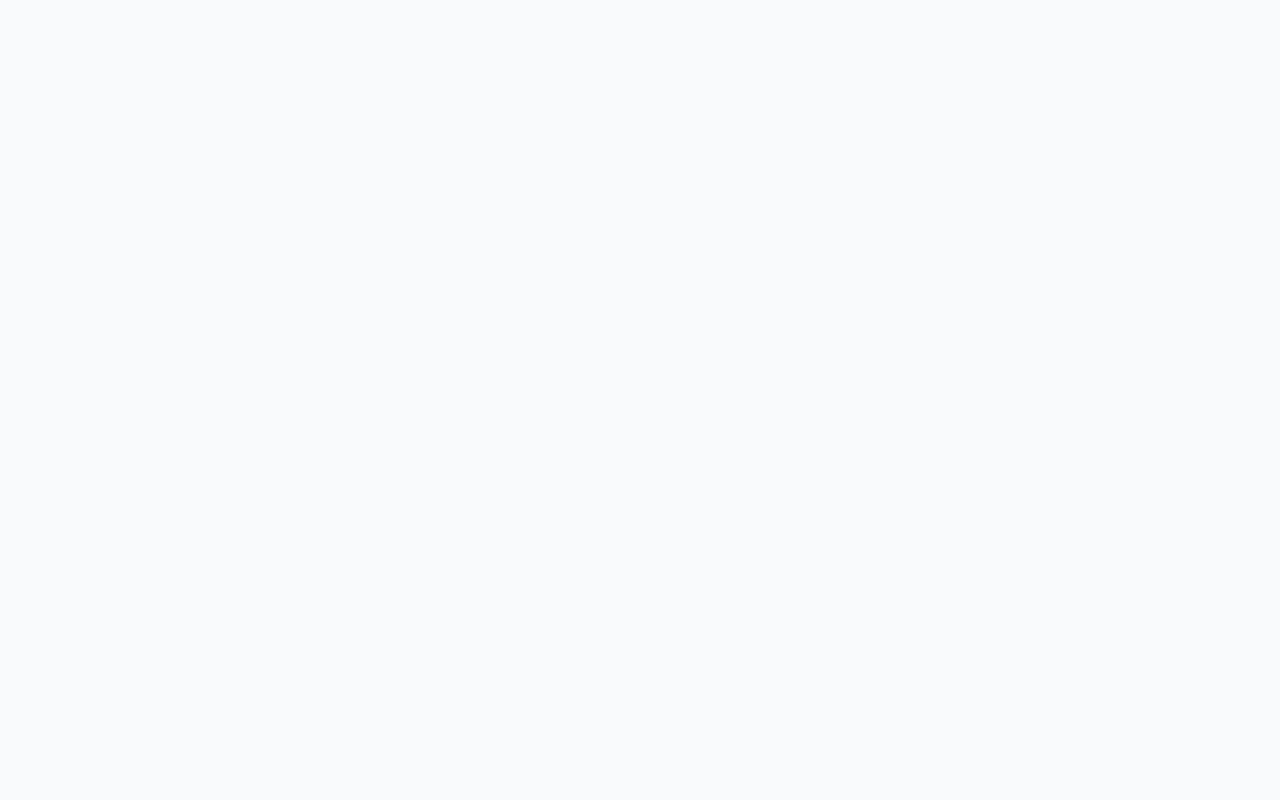
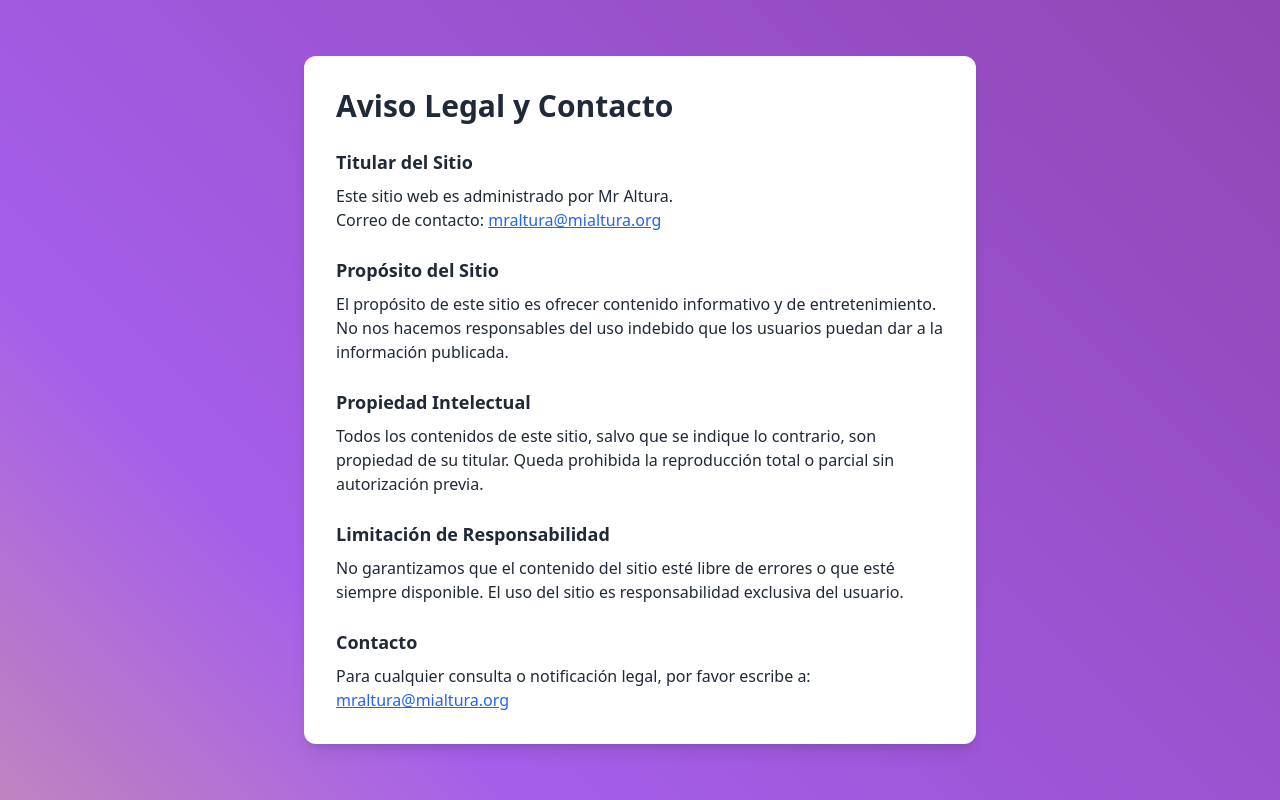
Before and after one commit to DxJxRV/mialtura, a React (Vite) app: page /aviso in a window 1280 px wide. Before the commit this address had no page. Built offline with nearby package versions, Linux system fonts and the light colour scheme.

Commit message:
[fix] Para que adsence lo apruebe

```diff
--- a/index.html
+++ b/index.html
@@ -3,7 +3,8 @@
   <head>
     <meta charset="UTF-8" />
     <meta name="viewport" content="width=device-width, initial-scale=1.0" />
-    <title>¿Eres más alto que un chiapaneco?</title>
+    <!-- <title>¿Eres más alto que un chiapaneco?</title> -->
+    <title>¿Qué tan alto eres en México?</title>
     <link rel="stylesheet" href="/src/index.css" />
     <script async src="https://pagead2.googlesyndication.com/pagead/js/adsbygoogle.js?client=ca-pub-8947474348361670"
      crossorigin="anonymous"></script>
--- a/src/App.jsx
+++ b/src/App.jsx
@@ -4,6 +4,7 @@ import ResultModal from "./ResultModal" // Importar el modal separado
 import { BrowserRouter as Router, Routes, Route } from "react-router-dom"
 import PrivacyPolicy from "./PrivacyPolicy"
 import Terms from "./Terms"
+import AvisoLegal from "./AvisoLegal"
 
 // Datos mock solo para Chiapas
 const mockPercentileData = {
@@ -46,6 +47,7 @@ export default function App() {
         <Route path="/" element={<Home />} />
         <Route path="/privacidad" element={<PrivacyPolicy />} />
         <Route path="/terminos" element={<Terms />} />
+        <Route path="/aviso" element={<AvisoLegal />} />
       </Routes>
     </Router>
   )
@@ -100,7 +102,7 @@ function Home() {
           className="text-center mb-8"
         >
           <h1 className="text-3xl font-bold text-white mb-3">
-            ¿Eres más alto que un chiapaneco? 📏
+            ¿Qué tan alto eres en México? 📏
           </h1>
           <p className="text-lg text-white/90">
             Compara tu altura con el promedio en Chiapas
@@ -195,6 +197,12 @@ function Home() {
       >
         Términos
       </a>
+      <a
+        href="/aviso"
+        className="text-white/80 hover:underline text-sm"
+      >
+        Aviso legal y contacto
+      </a>
     </div>
     </div>
   )
--- /dev/null
+++ b/src/AvisoLegal.jsx
@@ -0,0 +1,71 @@
+import React from "react"
+import { motion } from "framer-motion"
+
+export default function AvisoLegal() {
+  return (
+    <motion.div
+      initial={{ opacity: 0 }}
+      animate={{ opacity: 1 }}
+      className="min-h-screen vibrant-bg flex items-center justify-center p-4"
+    >
+      <div className="bg-white rounded-xl p-8 max-w-2xl shadow-lg text-gray-800">
+        <h1 className="text-3xl font-bold mb-6">Aviso Legal y Contacto</h1>
+
+        <section className="mb-6">
+          <h2 className="text-lg font-semibold mb-2">Titular del Sitio</h2>
+          <p>
+            Este sitio web es administrado por <span className="font-medium">Mr Altura</span>.
+            <br />
+            Correo de contacto:{" "}
+            <a
+              href="mailto:mraltura@mialtura.org"
+              className="text-blue-600 underline"
+            >
+              mraltura@mialtura.org
+            </a>
+          </p>
+        </section>
+
+        <section className="mb-6">
+          <h2 className="text-lg font-semibold mb-2">Propósito del Sitio</h2>
+          <p>
+            El propósito de este sitio es ofrecer contenido informativo y de
+            entretenimiento. No nos hacemos responsables del uso indebido que los
+            usuarios puedan dar a la información publicada.
+          </p>
+        </section>
+
+        <section className="mb-6">
+          <h2 className="text-lg font-semibold mb-2">Propiedad Intelectual</h2>
+          <p>
+            Todos los contenidos de este sitio, salvo que se indique lo contrario,
+            son propiedad de su titular. Queda prohibida la reproducción total o
+            parcial sin autorización previa.
+          </p>
+        </section>
+
+        <section className="mb-6">
+          <h2 className="text-lg font-semibold mb-2">Limitación de Responsabilidad</h2>
+          <p>
+            No garantizamos que el contenido del sitio esté libre de errores o que
+            esté siempre disponible. El uso del sitio es responsabilidad exclusiva
+            del usuario.
+          </p>
+        </section>
+
+        <section>
+          <h2 className="text-lg font-semibold mb-2">Contacto</h2>
+          <p>
+            Para cualquier consulta o notificación legal, por favor escribe a:{" "}
+            <a
+              href="mailto:mraltura@mialtura.org"
+              className="text-blue-600 underline"
+            >
+              mraltura@mialtura.org
+            </a>
+          </p>
+        </section>
+      </div>
+    </motion.div>
+  )
+}
```
